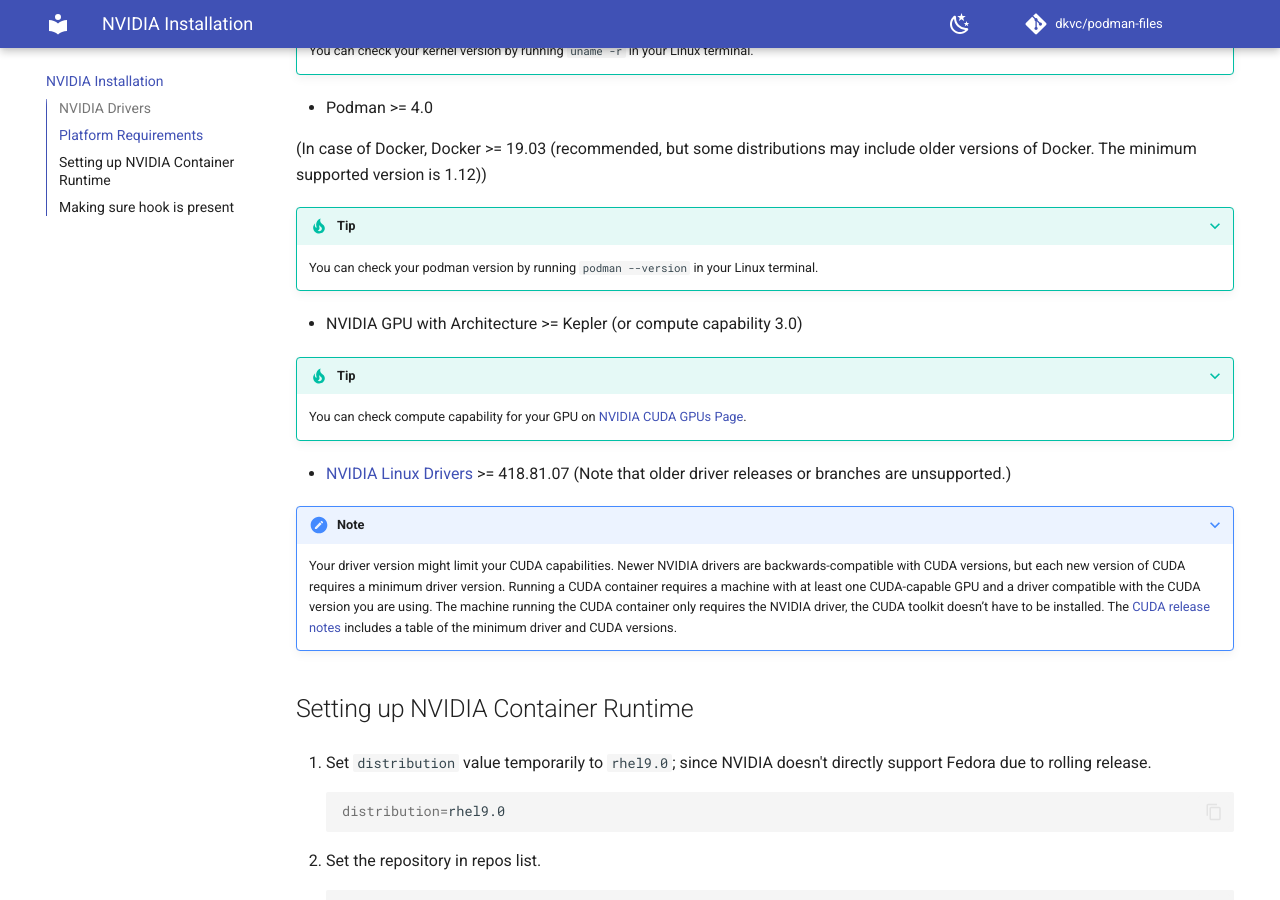
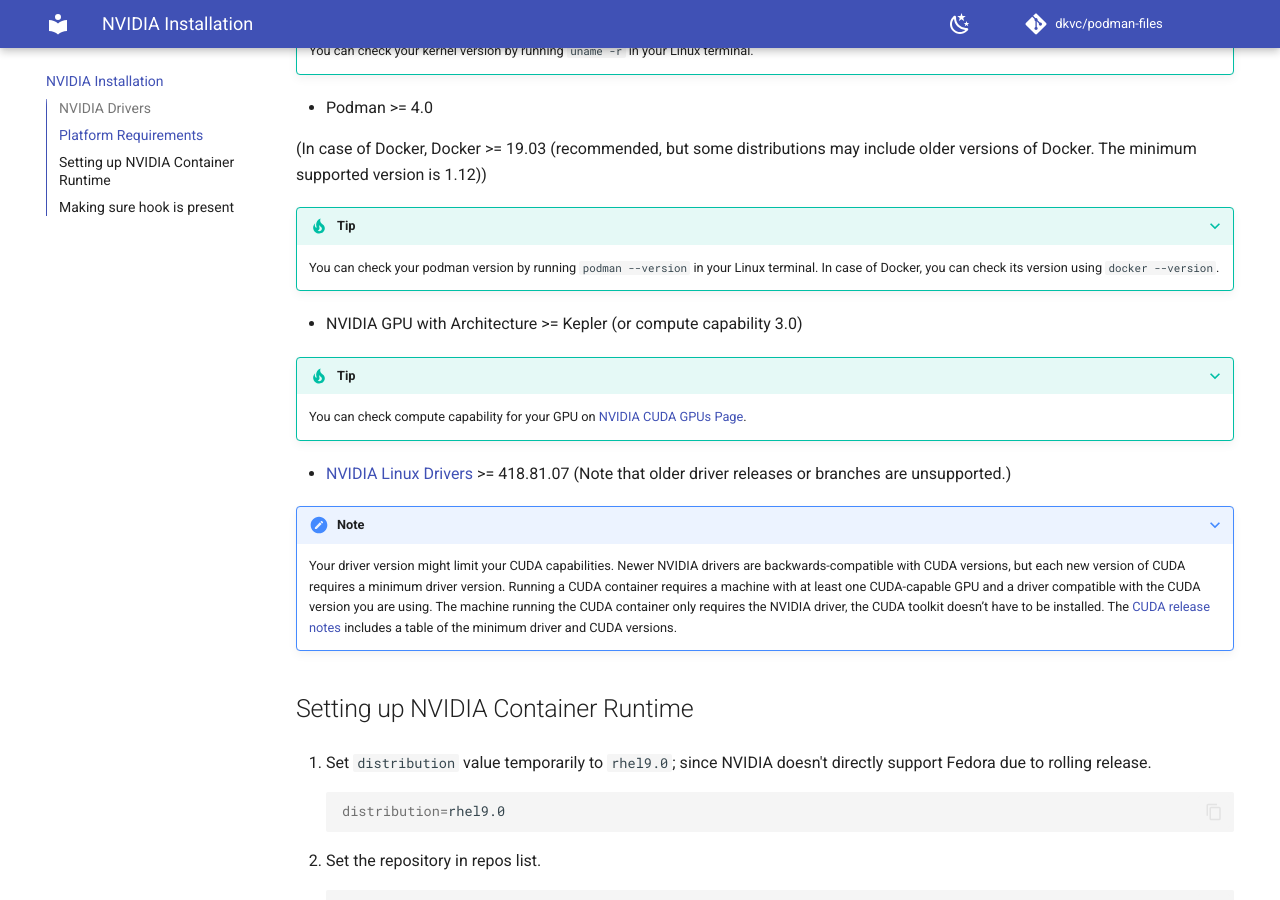
Before and after one commit to dkvc/podman-files, an MkDocs documentation site: the page built from docs/nvidia-installation/index.md, in a window 1280 px wide and 900 px high, scrolled down 517 px. Built offline with MkDocs 1.6.1 and Material for MkDocs 9.7.7, drawn with Linux system fonts in a browser that asks for light colours; comment, search, counter and statistics services are not loaded.

Commit message:
Add Info to Check Docker version

```diff
--- a/docs/nvidia-installation/index.md
+++ b/docs/nvidia-installation/index.md
@@ -14,7 +14,7 @@
 (In case of Docker, Docker >= 19.03 (recommended, but some distributions may include older versions of Docker. The minimum supported version is 1.12))
 ???+ tip
 
-    You can check your podman version by running `podman --version` in your Linux terminal.
+    You can check your podman version by running `podman --version` in your Linux terminal. In case of Docker, you can check its version using `docker --version`.
 
 - NVIDIA GPU with Architecture >= Kepler (or compute capability 3.0)
 ???+ tip
```
